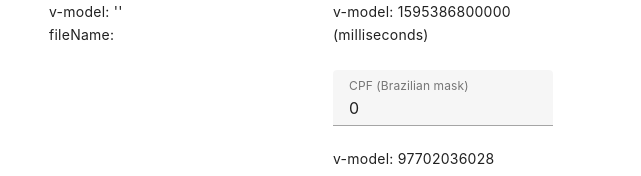
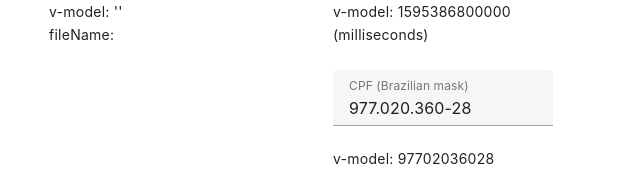
Before and after one commit to juareznasato/vuetify-mask-2, a Vue app: page / in a window 1280 px wide. Shown: the part 720-896 px from the top of the page, without its empty margins (15-656 px from the left). Built offline with nearby package versions, Linux system fonts and the light colour scheme.

Commit message:
Changed CPF from vue2 to vue3.

```diff
--- a/src/components/Cpf.vue
+++ b/src/components/Cpf.vue
@@ -5,8 +5,10 @@
       v-bind:label="label"
       v-bind="properties"
       v-bind:maxlength="inputMask.length"
-      v-bind:append-icon="options.applyAfter && value ? 'mdi-check-circle' : ''"
-      v-bind:success="options.applyAfter && value ? true : false"
+      v-bind:append-icon="
+        options.applyAfter && modelValue ? 'mdi-check-circle' : ''
+      "
+      v-bind:success="options.applyAfter && modelValue ? true : false"
       v-on:keypress="keyPress"
       v-on:blur="$emit('blur')"
       v-on:change="$emit('change')"
@@ -22,9 +24,8 @@
 
 <script>
 export default {
-  model: { prop: "value", event: "input" },
   props: {
-    value: {
+    modelValue: {
       type: [String, Number],
       default: "0",
     },
@@ -34,13 +35,13 @@ export default {
     },
     properties: {
       type: Object,
-      default: function() {
+      default: function () {
         return {};
       },
     },
     options: {
       type: Object,
-      default: function() {
+      default: function () {
         return {
           outputMask: "###########",
           empty: "",
@@ -49,6 +50,17 @@ export default {
       },
     },
   },
+  emits: [
+    "blur",
+    "change",
+    "click",
+    "focus",
+    "keydown",
+    "mousedown",
+    "mouseup",
+    "masked",
+    "update:modelValue",
+  ],
   data: () => ({
     inputMask: "###.###.###-##",
   }),
@@ -58,17 +70,17 @@ export default {
   */
   computed: {
     cmpValue: {
-      get: function() {
-        return this.humanFormat(this.value);
+      get: function () {
+        return this.humanFormat(this.modelValue);
       },
-      set: function(newValue) {
-        this.$emit("input", this.machineFormat(newValue));
+      set: function (newValue) {
+        this.$emit("update:modelValue", this.machineFormat(newValue));
       },
     },
   },
   watch: {},
   methods: {
-    humanFormat: function(value) {
+    humanFormat: function (value) {
       if (value) {
         value = this.formatValue(value, this.inputMask);
       } else {
@@ -102,11 +114,11 @@ export default {
       return value;
     },
 
-    formatValue: function(value, mask) {
+    formatValue: function (value, mask) {
       return this.formatCpf(value, mask);
     },
 
-    formatCpf: function(value, mask) {
+    formatCpf: function (value, mask) {
       value = this.clearValue(value);
       let result = "";
       let count = 0;
@@ -137,7 +149,7 @@ export default {
       }
     },
 
-    clearValue: function(value) {
+    clearValue: function (value) {
       let result = "";
       if (value) {
         let arrayValue = value.toString().split("");
@@ -164,7 +176,7 @@ export default {
       }, 500);
     },
 
-    validateCpf: function(cpf) {
+    validateCpf: function (cpf) {
       cpf = cpf.replace(/[^\d]+/g, "");
       if (cpf == "") return false;
       // Eliminar CPFs invalidos conhecidos
@@ -185,13 +197,13 @@ export default {
       // Validar 1o digito
       let add = 0;
       for (var i = 0; i < 9; i++) add += parseInt(cpf.charAt(i)) * (10 - i);
-      rev = 11 - (add % 11);
+      let rev = 11 - (add % 11);
       if (rev == 10 || rev == 11) rev = 0;
       if (rev != parseInt(cpf.charAt(9))) return false;
       // Validar 2o digito
       add = 0;
       for (var j = 0; j < 10; j++) add += parseInt(cpf.charAt(j)) * (11 - j);
-      let rev = 11 - (add % 11);
+      rev = 11 - (add % 11);
       if (rev == 10 || rev == 11) rev = 0;
       if (rev != parseInt(cpf.charAt(10))) return false;
       return true;
```
